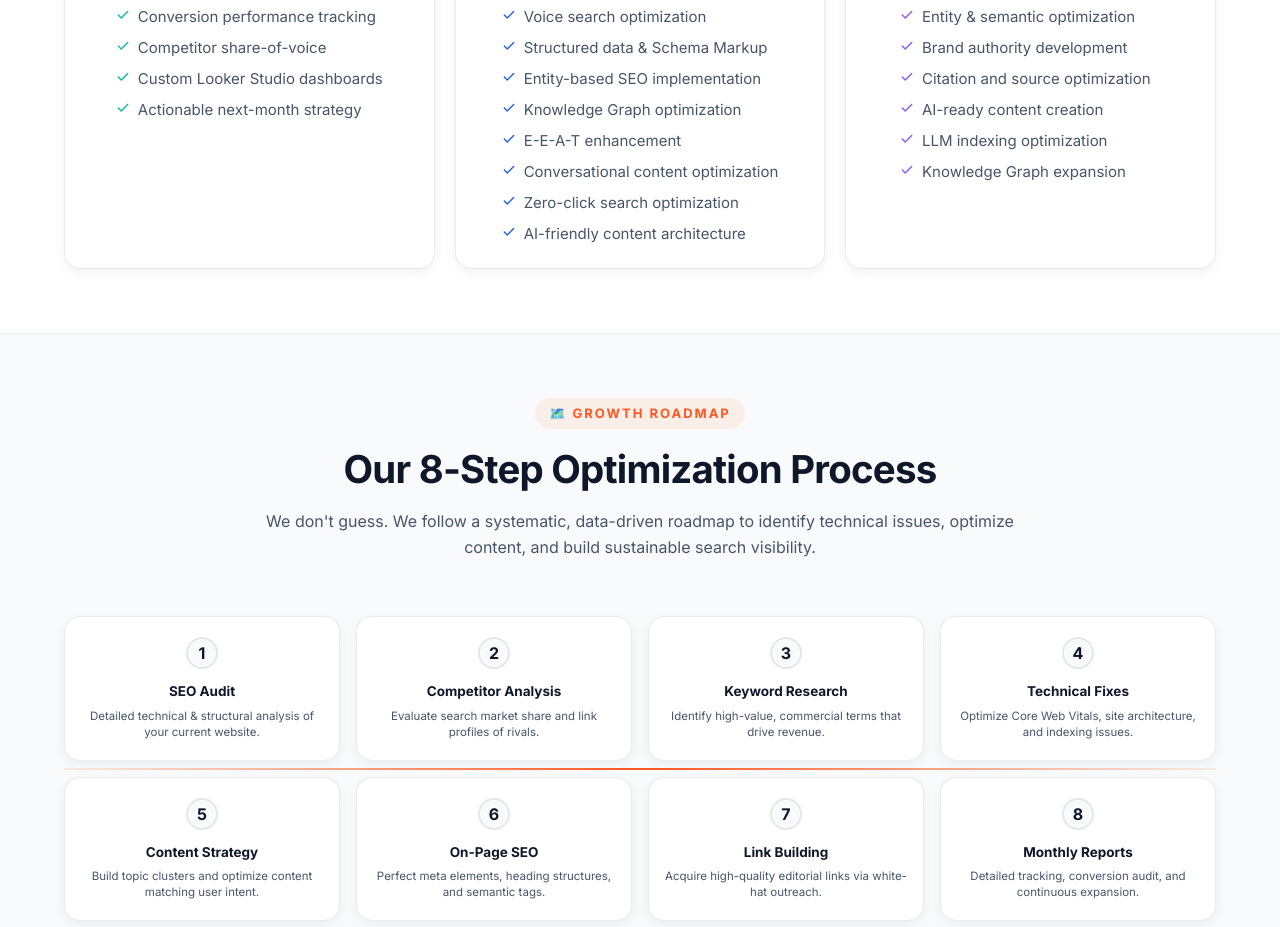
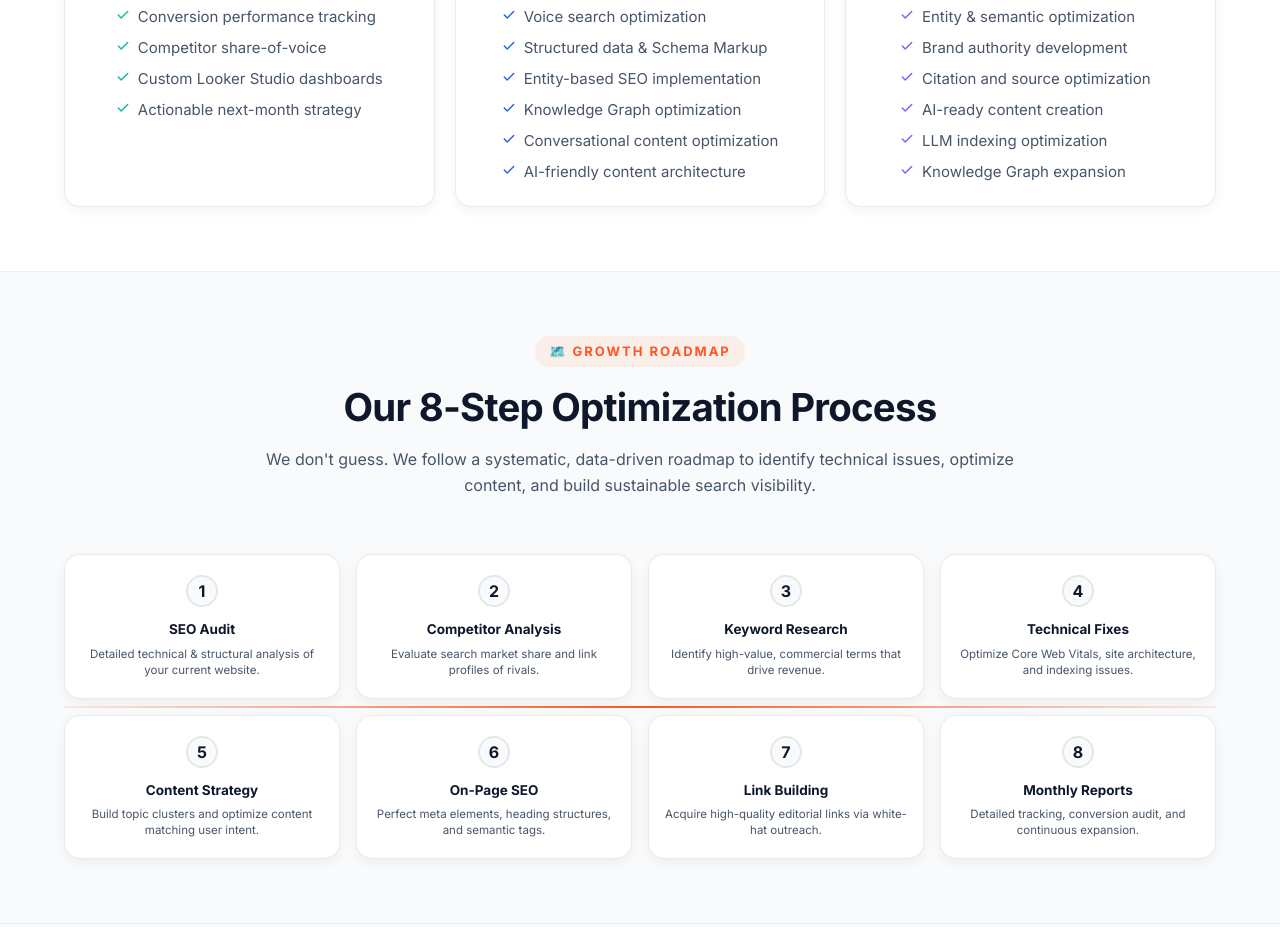
Before and after one commit to Srinivasaraot20/tenx, a Next.js app: page /seo-services in a window 1280 px wide. Shown: the part 3000-3927 px from the top of the page. Built offline with nearby package versions, Linux system fonts and the light colour scheme; no server answers.

Commit message:
Remove E-E-A-T and Zero-click bullets from AEO section

```diff
--- a/src/app/seo-services/SEOServicesClient.js
+++ b/src/app/seo-services/SEOServicesClient.js
@@ -618,9 +618,7 @@ Please contact me for the audit. Thank you!`;
           "Structured data & Schema Markup",
           "Entity-based SEO implementation",
           "Knowledge Graph optimization",
-          "E-E-A-T enhancement",
           "Conversational content optimization",
-          "Zero-click search optimization",
           "AI-friendly content architecture"
         ],
         color: "#2563eb",
```
